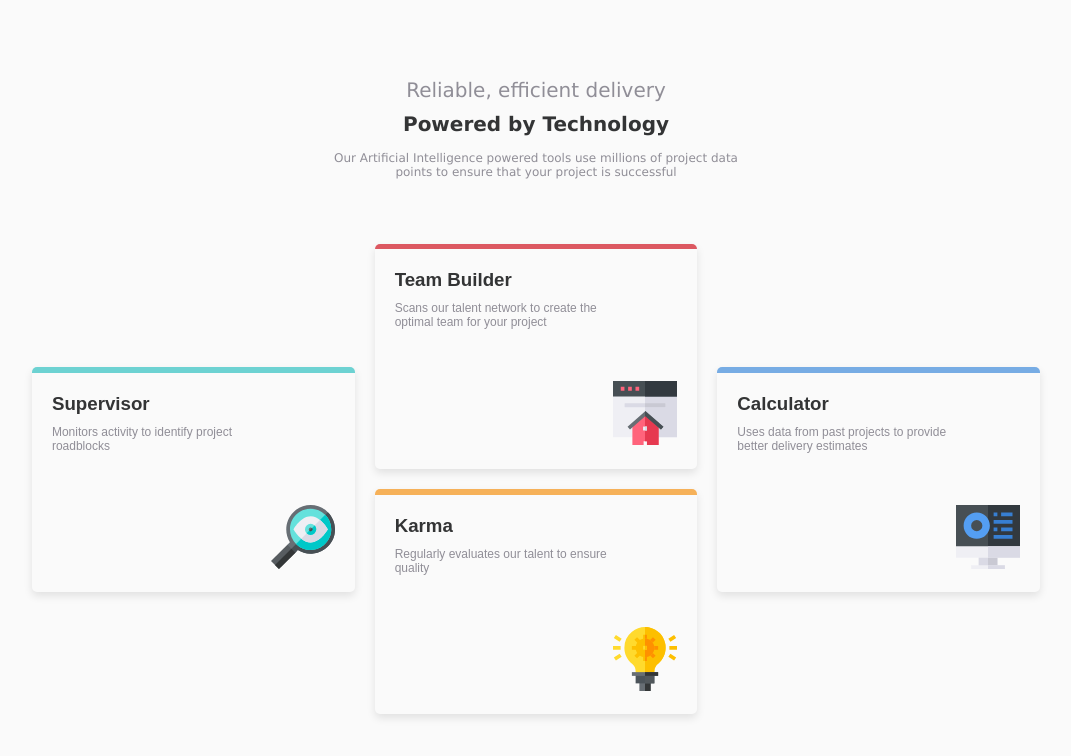
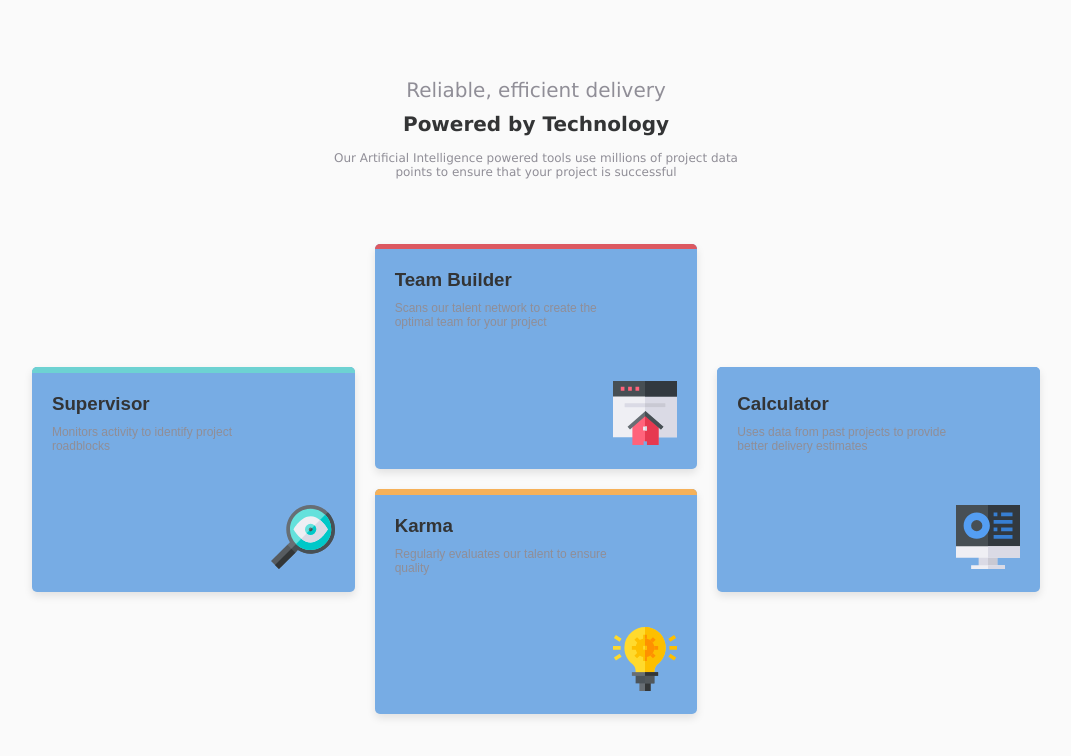
Before and after one commit to reemdalab/four-cards-feature, a website: page index.html in a window 1280 px wide. Shown: the whole page, without its empty margins (104-1175 px from the left). Drawn offline with Linux system fonts and the light colour scheme.

Commit message:
p1,p2,p3 edit

```diff
--- a/styles.css
+++ b/styles.css
@@ -64,6 +64,7 @@ header .p3
     height: 225px;
     border-radius: 5px;
     display: grid;
+    background-color:#77ace4;
 }
 .child1-header
 {
```
